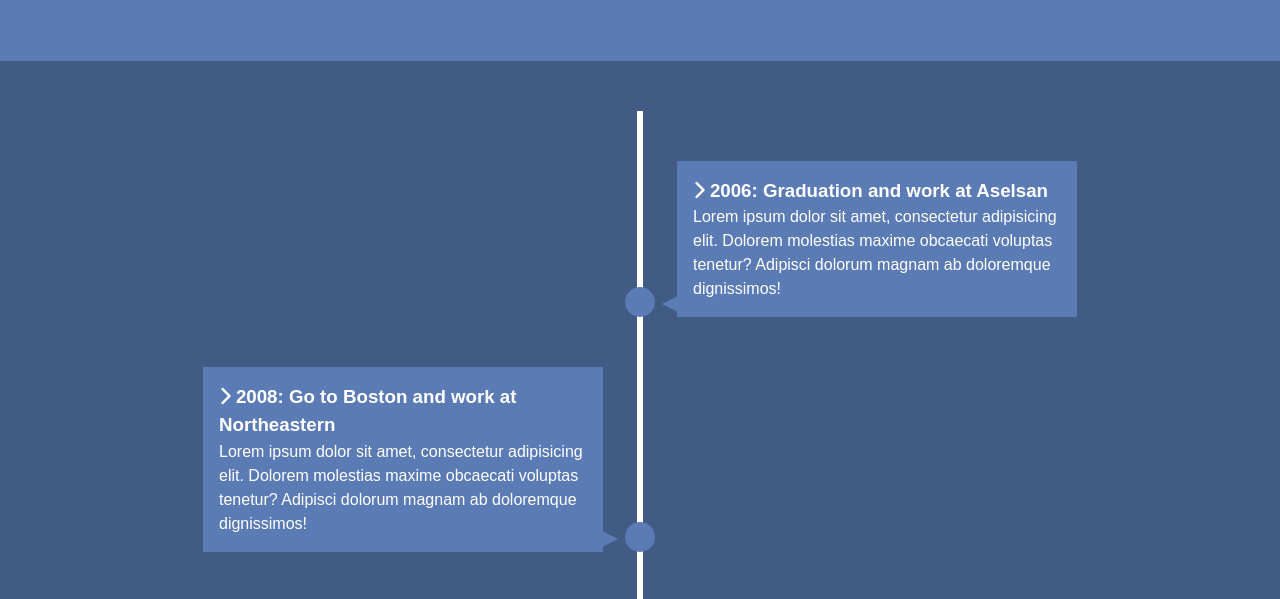
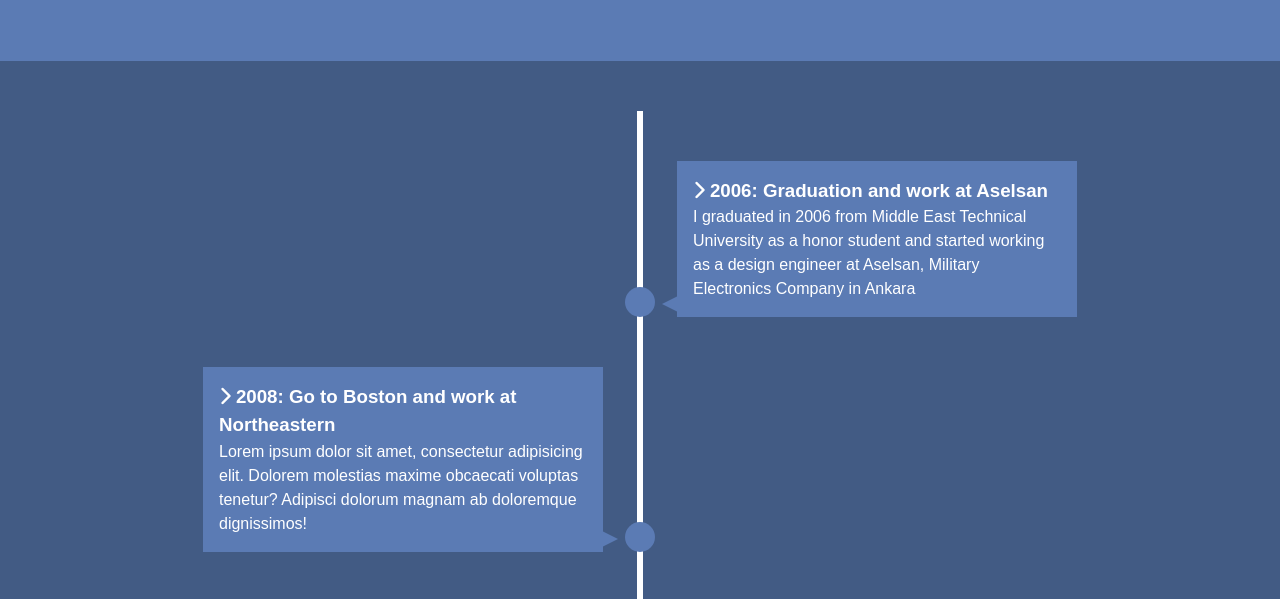
Before and after one commit to canimnazli/portfolio, a plain HTML site: page index.html in a window 1280 px wide. Shown: the part 150-749 px from the top of the page. Drawn offline with Linux system fonts and the light colour scheme.

Commit message:
Update index.html

```diff
--- a/index.html
+++ b/index.html
@@ -21,7 +21,7 @@
       <li>
         <div>
           <h3><i class="fas fa-chevron-right"></i> 2006: Graduation and work at Aselsan</h3>
-          <p>Lorem ipsum dolor sit amet, consectetur adipisicing elit. Dolorem molestias maxime obcaecati voluptas tenetur? Adipisci dolorum magnam ab doloremque dignissimos!</p>
+          <p>I graduated in 2006 from Middle East Technical University as a honor student and started working as a design engineer at Aselsan, Military Electronics Company in Ankara</p>
         </div>
       </li>
       <li>
```
